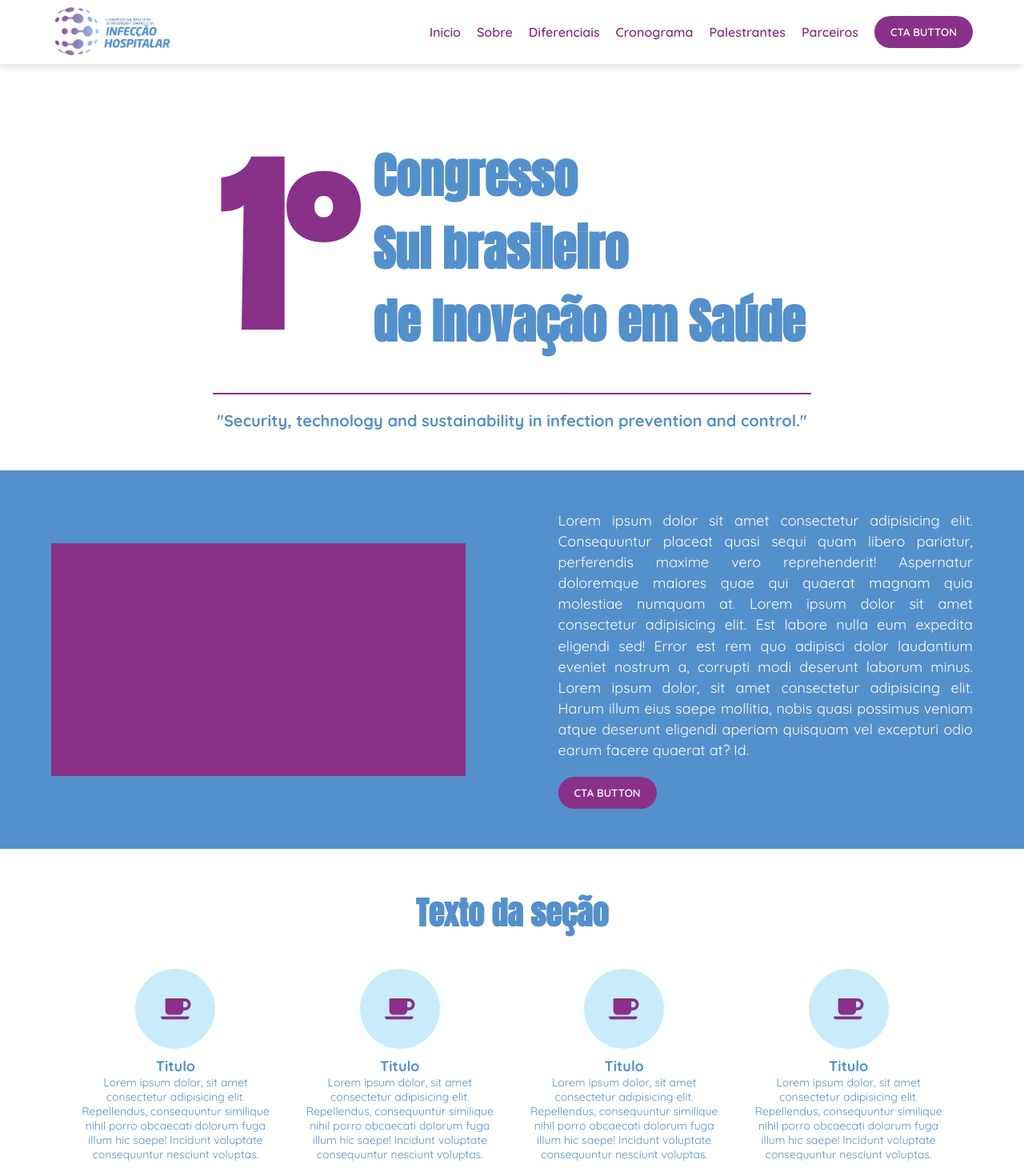
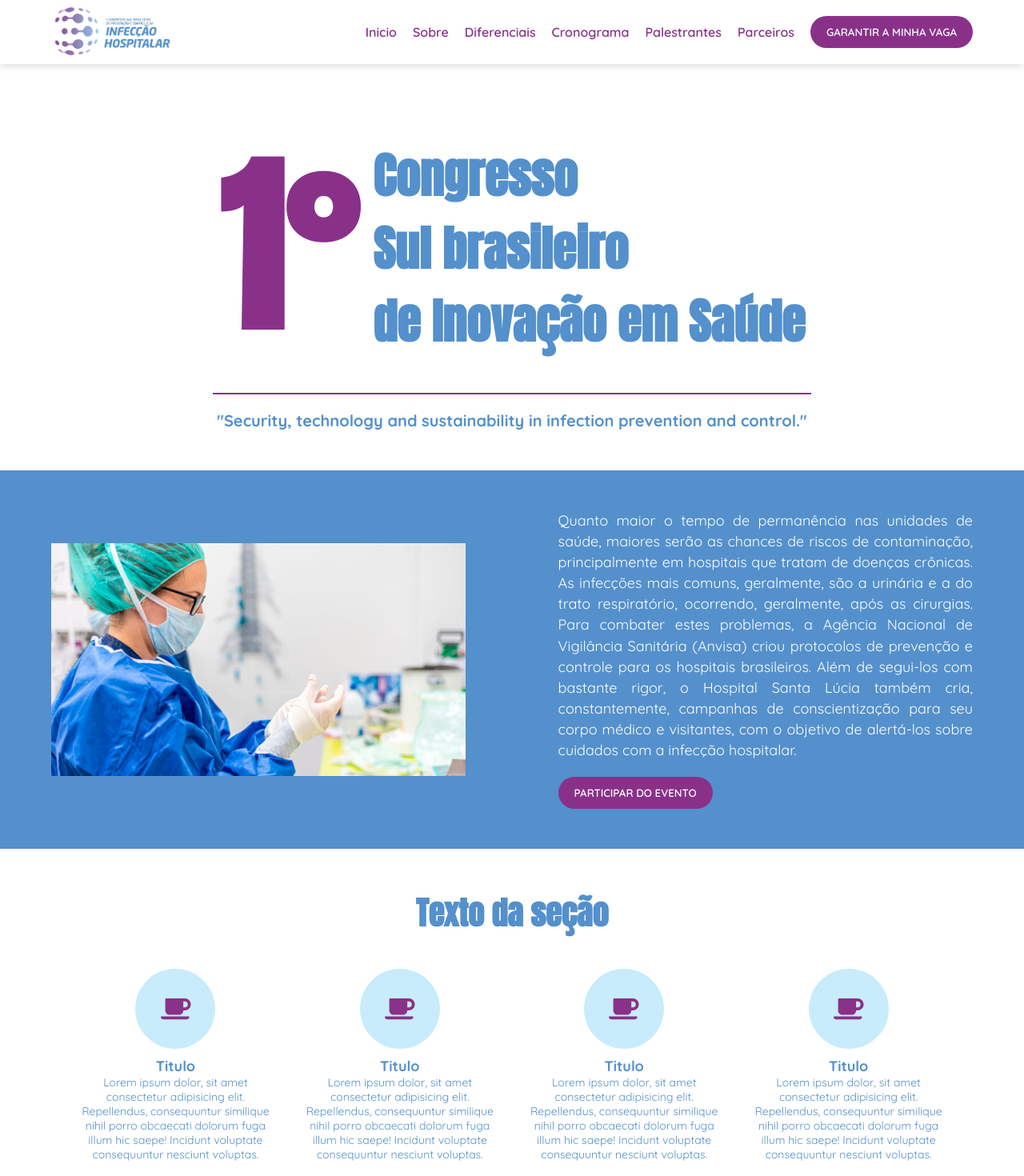
Before and after one commit to pedrohhcunha/congresso, a Next.js app: page / in a window 1280 px wide. Shown: the top 1470 px of the page at 80% size. Built offline with nearby package versions, Linux system fonts and the light colour scheme.

Commit message:
Adicionando conteúdos provisórios

```diff
--- a/components/Header.jsx
+++ b/components/Header.jsx
@@ -38,7 +38,7 @@ export default function Header(props) {
                     </li>
                 </ul>
                 <div className={styles.areaButton} >
-                    <Button>CTA button</Button>
+                    <Button>Garantir a minha vaga</Button>
                 </div>
             </nav>
             <FontAwesomeIcon onClick={() => setMenuActive(!menuActive)} icon={faBars} className={styles.iconController}/>
--- a/components/Participe.jsx
+++ b/components/Participe.jsx
@@ -6,8 +6,8 @@ export default function Participe(props) {
         <section className={styles.section}>
             <div className={styles.content}>
                 <h2 className={styles.titulo}>Faça parte deste grande evento!</h2>
-                <p className={styles.p}>Lorem ipsum dolor, sit amet consectetur adipisicing elit. Esse aperiam magni mollitia necessitatibus ratione, voluptatibus et sunt voluptas minus, perspiciatis qui? Aperiam alias deserunt a, autem inventore sapiente iusto sequi.</p>
-                <Button>CTA BUTTON</Button>
+                <p className={styles.p}>Palestras; Mesas Redondas; Apresentação de trabalhos científicos; Apresentação Oral de Cases de Sucessos.</p>
+                <Button>Confirmar presença</Button>
             </div>
         </section>
     )
--- a/components/Sobre.jsx
+++ b/components/Sobre.jsx
@@ -1,13 +1,17 @@
 import styles from '../styles/Sobre.module.scss'
 import Button from './Button'
+import Image from 'next/image'
+import placeholder from '../public/images/sobre.jpg'
 
 export default function Sobre(props) {
     return(
         <section id="Sobre" className={styles.section}>
-            <div className={styles.areaImagem}></div>
+            <div className={styles.areaImagem}>
+                <Image layout="fill" src={placeholder} objectFit="cover"/>
+            </div>
             <div className={styles.areaInfo}>
-                <p className={styles.p}>Lorem ipsum dolor sit amet consectetur adipisicing elit. Consequuntur placeat quasi sequi quam libero pariatur, perferendis maxime vero reprehenderit! Aspernatur doloremque maiores quae qui quaerat magnam quia molestiae numquam at. Lorem ipsum dolor sit amet consectetur adipisicing elit. Est labore nulla eum expedita eligendi sed! Error est rem quo adipisci dolor laudantium eveniet nostrum a, corrupti modi deserunt laborum minus. Lorem ipsum dolor, sit amet consectetur adipisicing elit. Harum illum eius saepe mollitia, nobis quasi possimus veniam atque deserunt eligendi aperiam quisquam vel excepturi odio earum facere quaerat at? Id.</p>
-                <Button>CTA BUTTON</Button>
+                <p className={styles.p}>Quanto maior o tempo de permanência nas unidades de saúde, maiores serão as chances de riscos de contaminação, principalmente em hospitais que tratam de doenças crônicas. As infecções mais comuns, geralmente, são a urinária e a do trato respiratório, ocorrendo, geralmente, após as cirurgias. Para combater estes problemas, a Agência Nacional de Vigilância Sanitária (Anvisa) criou protocolos de prevenção e controle para os hospitais brasileiros. Além de segui-los com bastante rigor, o Hospital Santa Lúcia também cria, constantemente, campanhas de conscientização para seu corpo médico e visitantes, com o objetivo de alertá-los sobre cuidados com a infecção hospitalar.</p>
+                <Button>Participar do evento</Button>
             </div>
         </section>
     )
```
Also changed, not shown: public/images/sobre.jpg (added).
